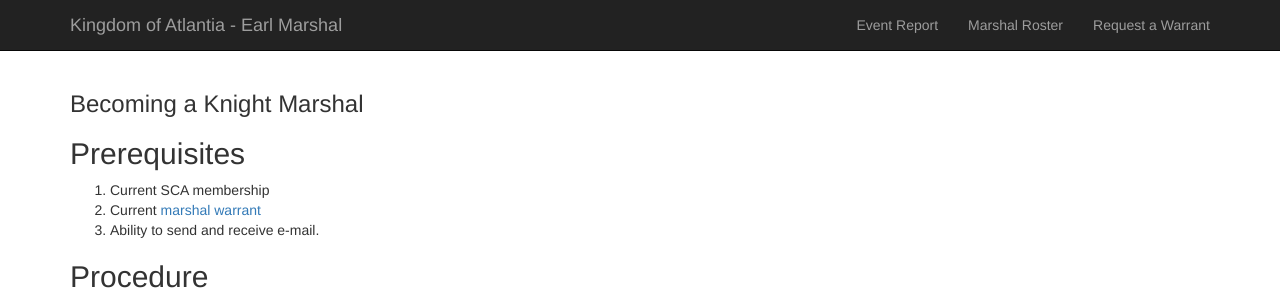
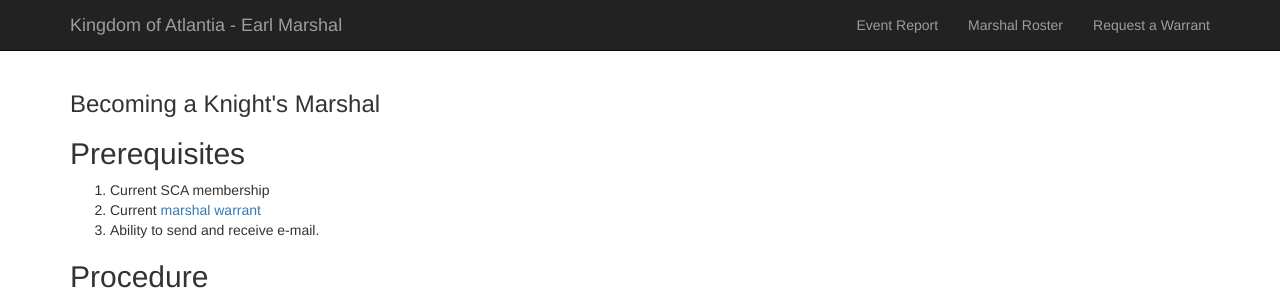
Before and after one commit to academie-de-espee/earl-marshal, a Jekyll site: the page built from procedures/knight-marshal.md, in a window 1280 px wide. Shown: the top 290 px of the page. Built offline with Jekyll 4.4.1, drawn with Linux system fonts in a browser that asks for light colours.

Commit message:
Address the pedants

```diff
--- a/procedures/knight-marshal.md
+++ b/procedures/knight-marshal.md
@@ -1,5 +1,5 @@
 ---
-title: Becoming a Knight Marshal
+title: Becoming a Knight's Marshal
 layout: default
 ---
 
```
